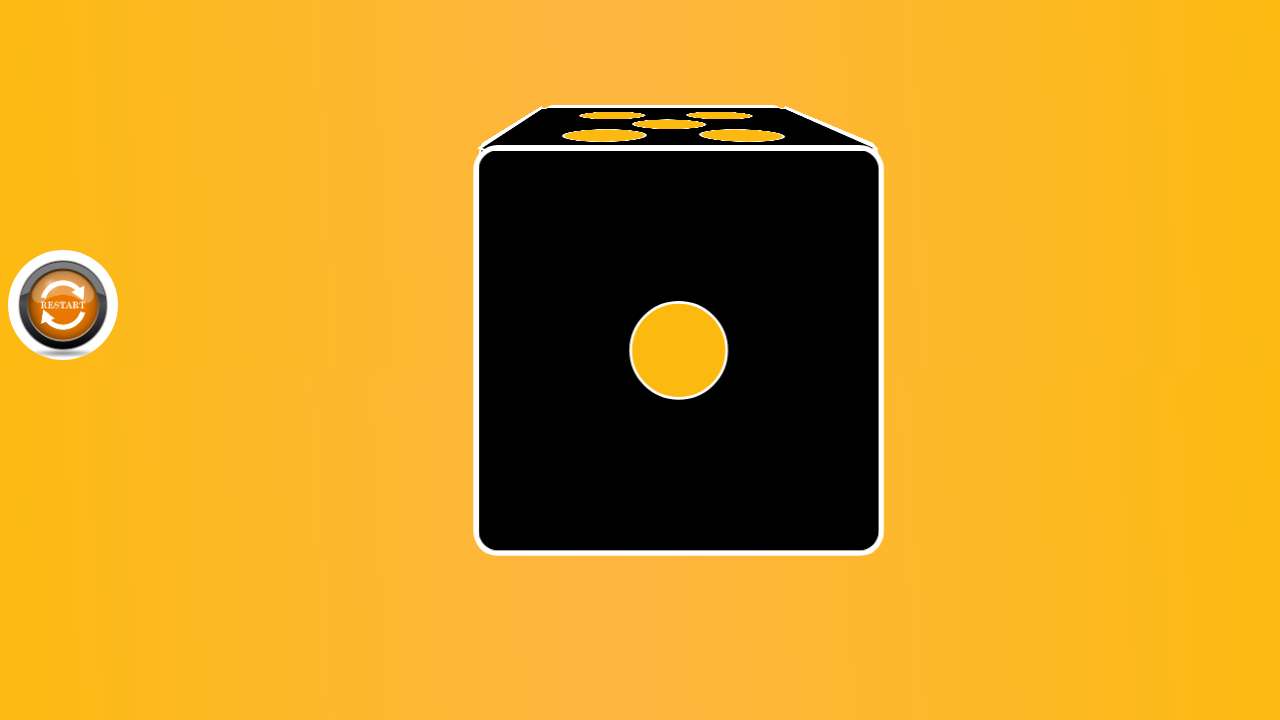
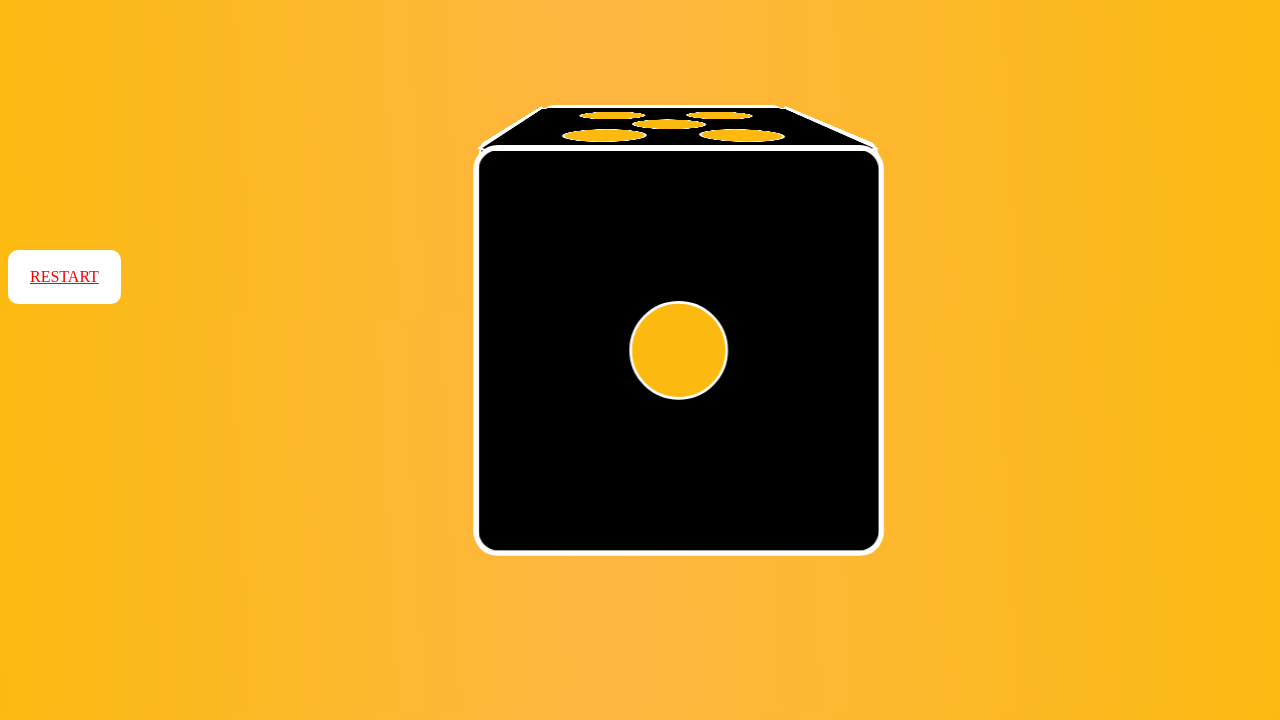
Before and after one commit to adrianapico/Sacrificios-de-coders, a website: page Pagina-3.html in a window 1280 px wide. Shown: the part 80-800 px from the top of the page. Drawn offline with Linux system fonts and the light colour scheme.

Commit message:
button actualizado

```diff
--- a/Pagina-3.html
+++ b/Pagina-3.html
@@ -70,13 +70,9 @@
             </div>
         </div>
     </div>
-
-    <div id="cont-reset">
-        <a class="btn-restart" href="./Pagina-4.html" target="_blank">
-        </a>
+    <div>
+        <a class="ov-btn-slide-close" href="./index.html" target="_blank">RESTART</a>
     </div>
-
-
     <script type="text/javascript" src="/script-3.js"></script>
 </body>
 </html>
--- a/style-3.css
+++ b/style-3.css
@@ -158,31 +158,47 @@ body{
     grid-column: 1;
 }
 
-#cont-reset{
-    display: flex;
-    justify-content: center;
-    align-items: center;
-    display: block;
-}
-.btn-restart{
-    background: #92c7eb;
-    background-image: url("./Img/restart.webp");
-    background-size: cover;
-    background-position: center;
+.ov-btn-slide-close {
+    background: rgb(255, 255, 255); /* color de fondo */
+    color: #ff0000; /* color de fuente */
+    border: 2px solid #ffffff; /* tamaño y color de borde */
+    padding: 16px 20px;
+    border-radius: 10px; /* redondear bordes */
+    position: relative;
+    z-index: 1;
+    overflow: hidden;
     display: inline-block;
-    border: none;
-    padding: 20px;
-    width: 70px;
-    border-radius: 900px;
-    height: 70px;
-    transition: all 0.5s;
-    cursor: pointer;
-}
-.btn-restart:hover{
-    width: 100px;
-    height: 100px;
 }
 
+.ov-btn-slide-close:before, .ov-btn-slide-close:after {
+    content: "";
+    z-index: -1;
+    position: absolute;
+    width: 50%;
+    height: 100%;
+    top: 0;
+    left: -50%;
+    background-color: #ff2020; /* color de fondo hover */
+    -webkit-transition: all 0.3s ease-in-out;
+    -o-transition: all 0.3s ease-in-out;
+    transition: all 0.3s ease-in-out;
+}
+
+.ov-btn-slide-close:after {
+    left: 100%;
+}
+
+.ov-btn-slide-close:hover {
+    color: #fff; /* color de fuente hover */
+}
+
+.ov-btn-slide-close:hover:before {
+   left: 0;
+}
+
+.ov-btn-slide-close:hover:after {
+    left: 50%;
+}
 
 @media only screen and (min-device-width : 320px) and (max-device-width : 480px) {
 
```
